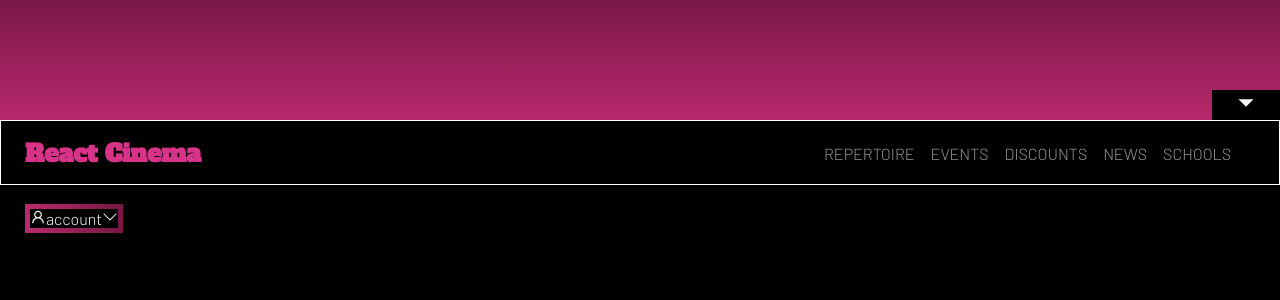
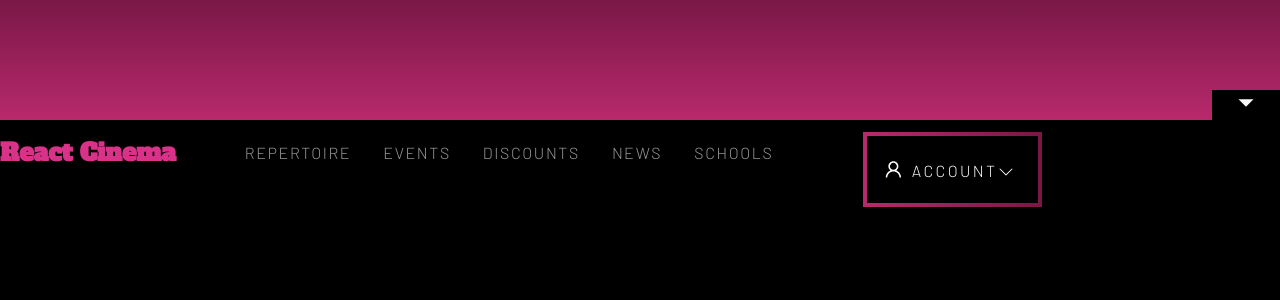
Before and after one commit to PawelObrzut/bookingApp, a React (Vite) app in the folder client/: page / in a window 1280 px wide. Shown: the top 300 px of the page. Built offline with nearby package versions, Linux system fonts and the light colour scheme.

Commit message:
improvments on site navbars

```diff
--- a/client/src/components/Header/Header.scss
+++ b/client/src/components/Header/Header.scss
@@ -5,6 +5,7 @@ $header-height: 65px;
 @mixin navigation-bar() {
   color: $grey;
   text-transform: uppercase;
+  letter-spacing: 0.1rem;
   ul {
     display: flex;
     flex-direction: row;
@@ -21,14 +22,19 @@ header.header {
   position: relative;
   height: $header-height;
   line-height: $header-height;
-  border: solid 1px white;
 }
 
+.nav-container {
+  display: flex;
+  justify-content: end;
+  padding: 0 2rem;
+}
+
+
 header.header .header__logo-wrapper {
-  margin: 0;
-  padding: 0;
+  margin-right: auto;
   position: absolute;
-  float: left;
+  left: 0;
 }
 
 .header__logo-wrapper--logo {
@@ -66,10 +72,10 @@ header.header .header__logo-wrapper {
 }
 
 .header__sitenav {
-
   @include navigation-bar();
   display: none;
   li {
+    margin-right: 1rem;
     transition: ease-in-out --a 0.3s, ease-in-out --b 0.3s;
     background-image: linear-gradient(to right, var(--a), var(--b));
     -webkit-background-clip: text;
@@ -83,80 +89,70 @@ header.header .header__logo-wrapper {
 }
 
 .header__sitenav--dropdown-login {
-  display: inline;
+  display: none;
   color: white;
+  text-transform: uppercase;
+  &:hover .menu__dropdown--list {
+    display: block;
+  }
 }
 
 .profile {
-  display: inline;
   color: $white;
-  border: 5px solid;
+  border: 4px solid;
   border-image-source: linear-gradient(90deg, $pink-light, $pink-dark);
   border-image-slice: 1;
+  padding: 0 1rem;
+  margin-top: 0.75rem;
+  cursor: pointer;
 }
 
+.profile__details__account {
+  letter-spacing: 0.15rem;
+}
+
+.icon {
+  position: relative;
+  top: 0.2rem;
+  margin-right: 0.5rem;
+}
+
+.icon-account {
+  font-size: 1.3rem;
+}
+
+.menu__dropdown {
+  position: relative;
+}
+
+.menu__dropdown--list {
+  position: absolute;
+  top: 100%;
+  right: 4rem;
+  background-color: $grey-dark;
+  color: $white;
+  width: 12rem;
+  padding: 1rem;
+  display: none;
+  a {
+    color: $white;
+  }
+}
 
 @media (min-width: $breakpoint-large) {
+  .nav-container {
+    width: 80%;
+    justify-content: space-around;
+    margin-left: 10rem;
+  }
   .header__sitenav--mobile {
     display: none;
   }
   .header__sitenav {
     display: contents;
+
   }
   .header__sitenav--dropdown-login {
     display: contents;
   }
 }
-
-
-// .profile {
-//   color: $white;
-//   padding: 1rem 2rem;
-//   border: 5px solid;
-//   border-image-source: linear-gradient(90deg, $pink-light, $pink-dark);
-//   border-image-slice: 1;
-// }
-
-// .profile__details__account {
-
-//   text-transform: uppercase;
-//   cursor: pointer;
-//   transition: text-shadow 0.4s ease-in-out;
-//   &:hover {
-//     text-shadow: 1px 1px 4px $white;
-//   }
-// }
-
-// .icon-account {
-//   position: relative;
-//   font-size: 1.5rem;
-//   top: 0.3rem;
-//   padding-right: 0.5rem;
-// }
-
-// .icon-arrow-down {
-//   position: relative;
-//   font-size: 1rem;
-//   top: 0.2rem;
-//   padding-left: 0.5rem;
-// }
-
-// @media (min-width: $breakpoint-medium) {
-//   li {
-//     font-size: 1rem;
-//   }
-// }
-
-// @media (min-width: $breakpoint-large) {
-//   .header__sitenav--dropdown-login {
-//     display: contents;
-//   }
-//   .header__sitenav--toggle-menu {
-//     display: none;
-//   }
-//   .header__sitenav {
-//     display: contents;
-//   }
-//   .header__sitenav--mobile {
-//     display: none;
-//   }
--- a/client/src/components/Header/Header.tsx
+++ b/client/src/components/Header/Header.tsx
@@ -6,7 +6,7 @@ import { Link } from 'react-router-dom';
 const Header = () => {
   return (
     <header role='navigation' className='header'>
-      <section className='container container-small'>
+      <section className='nav-container'>
         <div className="header__logo-wrapper">
           <Link to="/">
             <span className='header__logo-wrapper--logo'>React Cinema</span>
@@ -47,6 +47,21 @@ const Header = () => {
               </span>
             </span>
           </div>
+
+          <div className="menu__dropdown">
+            <ul className="menu__dropdown--list">
+              <li>
+                <Link to="/logging">
+                  <AiOutlineUser /> Log In
+                </Link>
+              </li>
+              <li>
+                <Link to="/register">
+                  <AiOutlineUser /> Register
+                </Link>
+              </li>
+            </ul>
+          </div>
         </nav>
 
       </section>
--- a/client/src/styles/global.scss
+++ b/client/src/styles/global.scss
@@ -13,13 +13,3 @@ body {
 a {
   text-decoration: none;
 }
-
-.container {
-  max-width: 80em;
-  margin-left: auto;
-  margin-right: auto;
-  padding: 0 1.5em;
-  // display: block;
-  text-align: left;
-  box-sizing: border-box
-}
--- a/client/src/styles/helper/_colors.scss
+++ b/client/src/styles/helper/_colors.scss
@@ -1,5 +1,6 @@
 $white: rgb(250 250 250);
 $grey: rgb(150 150 150);
+$grey-dark: rgb(35, 35, 35);
 $black: rgb(0 0 0);
 $logo: rgb(217 50 137);
 $pink-light: #b8296c;
```
